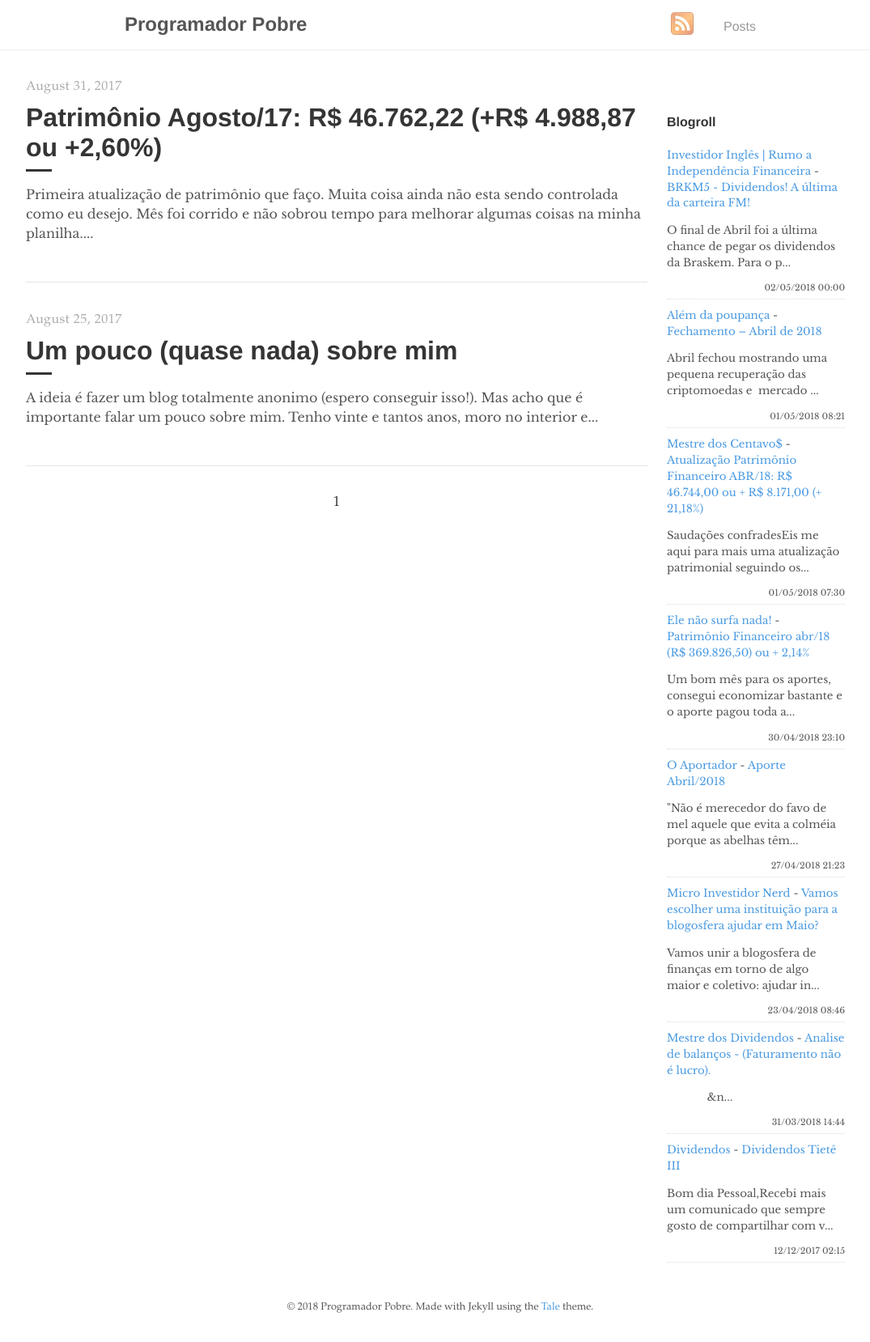
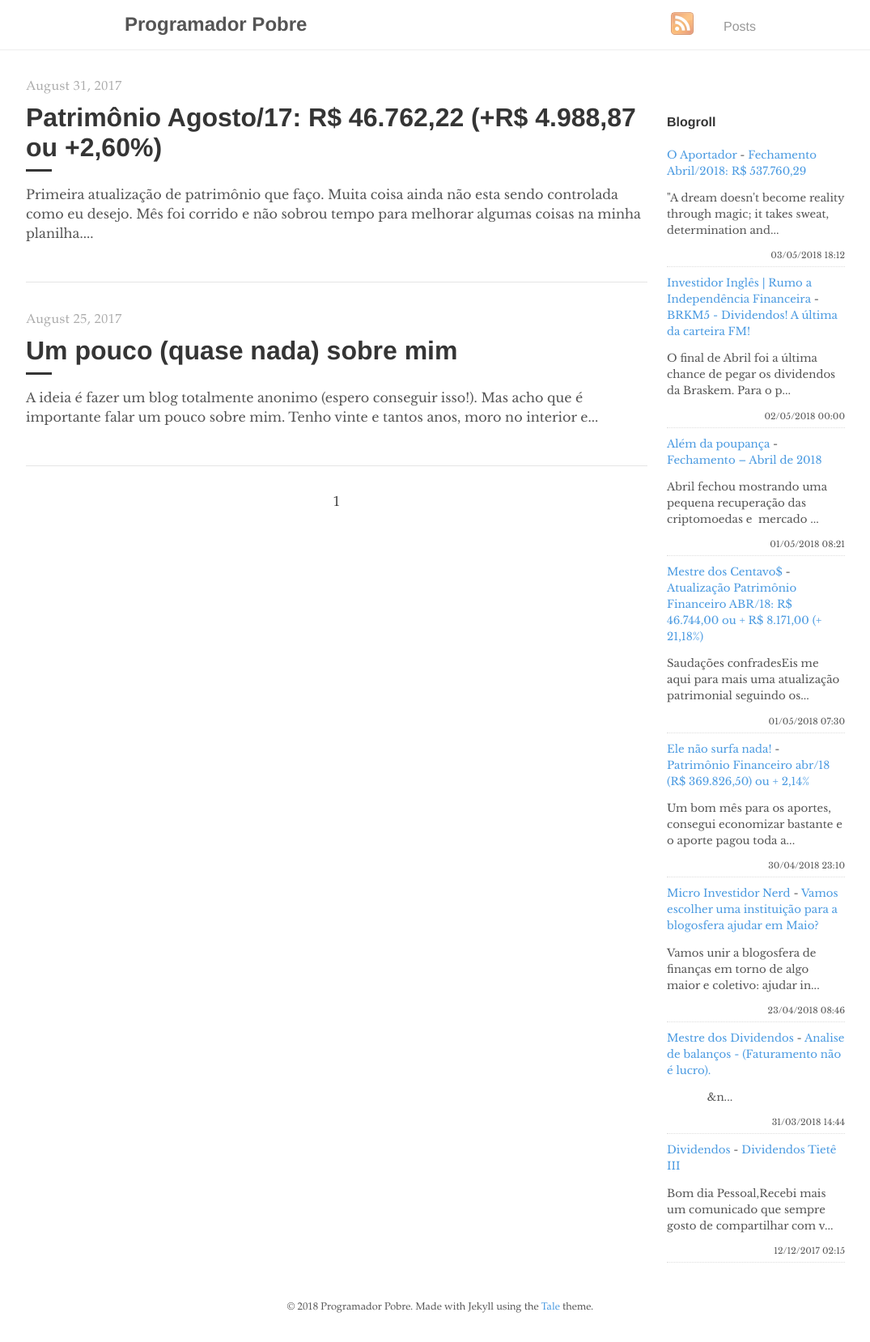
Before and after one commit to programadorpobre/programadorpobre.github.io, a Jekyll site: the page built from index.html, in a window 1280 px wide. Shown: the whole page at 81% size, without its empty margins (96-1171 px from the left). Built offline with Jekyll 4.4.1, drawn with Linux system fonts in a browser that asks for light colours; the list of posts is cut into pages by our own code; comment, search, counter and statistics services are not loaded.

Commit message:
[ci skip] travis #272

```diff
--- a/_includes/feed-entries.html
+++ b/_includes/feed-entries.html
@@ -1,3 +1,8 @@
+<div class="feed-entry">
+    <a class="feed-entry-site-name" href="https://oaportadorfinanceiro.blogspot.com/">O Aportador</a> - <a class="feed-entry-title" href="https://oaportadorfinanceiro.blogspot.com/2018/05/fechamento-abril2018-r-53776029.html">Fechamento Abril/2018: R$ 537.760,29</a>
+    <p class="feed-entry-summary">"A dream doesn't become reality through magic; it takes sweat, determination and...</p>
+    <time datetime="2018-05-03T18:12:00.002-03:00">03/05/2018 18:12</time>
+</div>
 <div class="feed-entry">
     <a class="feed-entry-site-name" href="https://www.investidoringles.com/">Investidor Inglês | Rumo a Independência Financeira</a> - <a class="feed-entry-title" href="https://www.investidoringles.com/2018/05/brkm5-dividendos.html">BRKM5 - Dividendos!  A última da carteira FM!</a>
     <p class="feed-entry-summary">O final de Abril foi a última chance de pegar os dividendos da Braskem. Para o p...</p>
@@ -19,11 +24,6 @@
     <time datetime="2018-04-30T23:10:00.000-03:00">30/04/2018 23:10</time>
 </div>
 <div class="feed-entry">
-    <a class="feed-entry-site-name" href="https://oaportadorfinanceiro.blogspot.com/">O Aportador</a> - <a class="feed-entry-title" href="https://oaportadorfinanceiro.blogspot.com/2018/04/aporte-abril2018.html">Aporte Abril/2018</a>
-    <p class="feed-entry-summary">"Não é merecedor do favo de mel aquele que evita a colméia porque as abelhas têm...</p>
-    <time datetime="2018-04-27T21:23:00.000-03:00">27/04/2018 21:23</time>
-</div>
-<div class="feed-entry">
     <a class="feed-entry-site-name" href="https://microinvestidornerd.blogspot.com/">Micro Investidor Nerd</a> - <a class="feed-entry-title" href="https://microinvestidornerd.blogspot.com/2018/04/vamos-escolher-instituicoes-de-caridade.html">Vamos escolher uma instituição para a blogosfera ajudar em Maio?</a>
     <p class="feed-entry-summary">Vamos unir a blogosfera de finanças em torno de algo maior e coletivo: ajudar in...</p>
     <time datetime="2018-04-23T08:46:00.000-07:00">23/04/2018 08:46</time>
```
